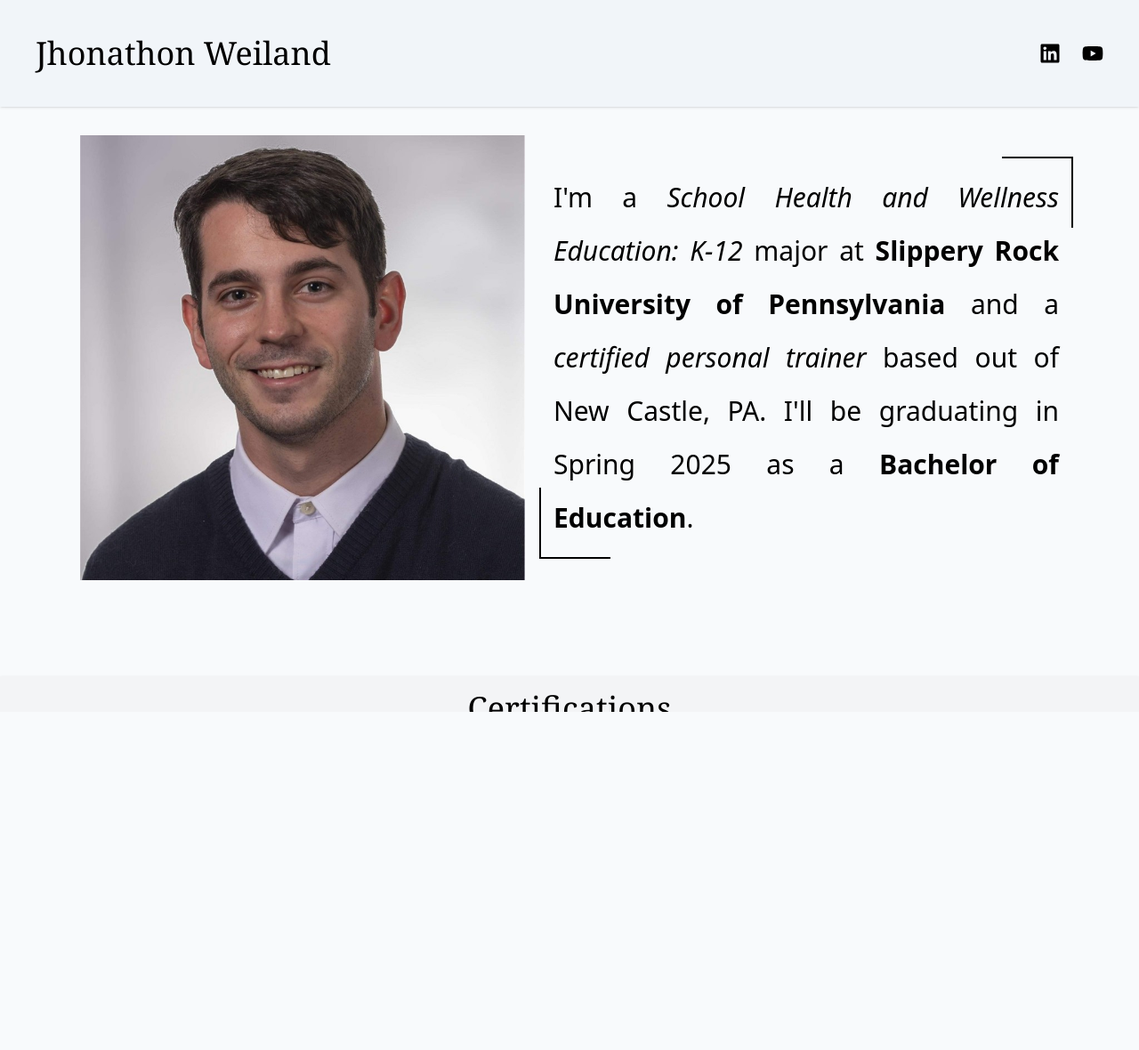
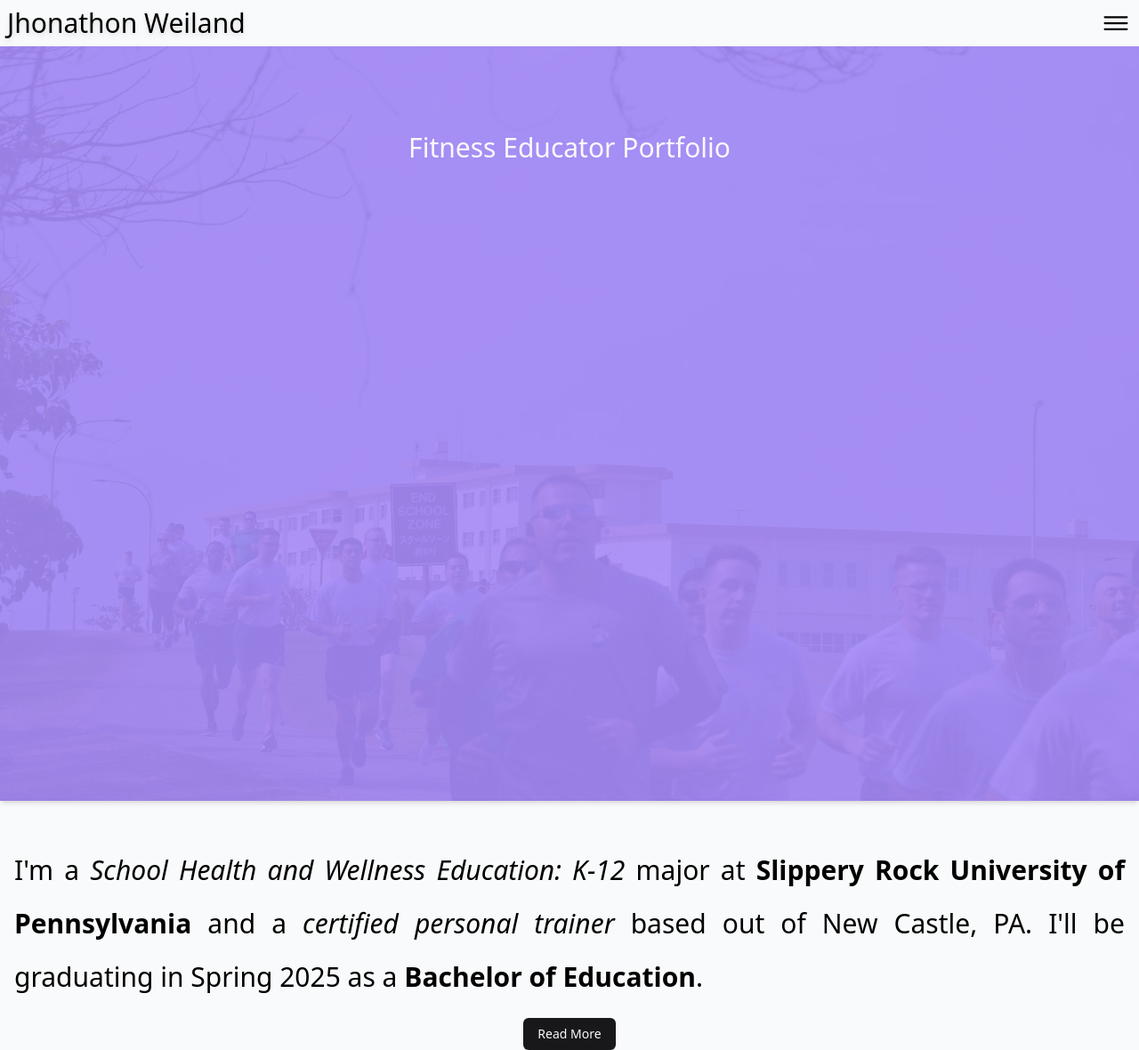
Before and after one commit to csfrey/jweilandportfolio, a Next.js app: page / in a window 1280 px wide. Shown: the whole page at 89% size. Before the commit the page ends 800 px from the top, so only its background shows below. Built offline with nearby package versions, Linux system fonts and the light colour scheme.

Commit message:
lets try again

```diff
--- a/app/globals.css
+++ b/app/globals.css
@@ -4,7 +4,6 @@
 
 @layer base {
   :root {
-
     --background: 0 0% 100%;
 
     --foreground: 240 10% 3.9%;
@@ -53,10 +52,9 @@
 
     --chart-5: 27 87% 67%;
 
-    --radius: 0.5rem
+    --radius: 0.5rem;
   }
   .dark {
-
     --background: 240 10% 3.9%;
 
     --foreground: 0 0% 98%;
@@ -103,7 +101,7 @@
 
     --chart-4: 280 65% 60%;
 
-    --chart-5: 340 75% 55%
+    --chart-5: 340 75% 55%;
   }
 }
 
--- a/app/layout.tsx
+++ b/app/layout.tsx
@@ -2,6 +2,7 @@ import type { Metadata } from "next";
 import "./globals.css";
 
 import { DM_Serif_Display, DM_Sans } from "next/font/google";
+import SiteHeader from "@/components/SiteHeader";
 
 const dmSans = DM_Sans({
   subsets: ["latin"],
@@ -30,9 +31,10 @@ export default function RootLayout({
   return (
     <html lang="en">
       <body
-        className={`${dmSans.variable} ${dmSerif.variable} font-sans text-black bg-slate-50`}
+        className={`${dmSans.variable} ${dmSerif.variable} font-sans text-black h-screen flex flex-col bg-gray-50`}
       >
-        {children}
+        <SiteHeader />
+        <main className="grow flex flex-col">{children}</main>
       </body>
     </html>
   );
--- a/app/page.tsx
+++ b/app/page.tsx
@@ -21,168 +21,35 @@ const ShortBio = () => (
 // const longBio =
 //   "I was born and raised in Southeast Texas,  but spent the majority of my childhood moving around many of the southern states. In school, I participated in an athletics program and powerlifting competitions which introduced me to my passion for health and wellness. At 19, I joined the U.S. Air Force as a Supply troop and was stationed overseas for 6 years. I had the pleasure of living and working in the U.K., South Korea, and Japan. I was able to gain invaluable workplace experience,  plentiful volunteer opportunities, the training and skillset to become a strong leader, and an innumerable amount of unique cultural experiences that living internationally can offer. Today, I spend my time as a  certified personal trainer working with clients of all age groups, and as a full-time university student working towards a Bachelors in Education that specializes in school health and wellness for all grades, as well as a minor in the Japanese language and history.";
 
-const Cert = ({
-  title,
-  org,
-  year,
-  img,
-}: {
-  title: string;
-  org: string;
-  year: string;
-  img: string;
-}) => (
-  <div className="w-[200px] md:w-[360px]">
-    <div className="flex justify-center mb-4">
-      <Image
-        className="md:hidden"
-        src={img}
-        alt={title}
-        width={150}
-        height={150}
-      />
-      <Image
-        className="hidden md:block"
-        src={img}
-        alt={title}
-        width={220}
-        height={220}
-      />
-    </div>
-    <div className="font-bold text-xl text-center">{title}</div>
-    <div className="font-thin text-center">{org}</div>
-    <div className="text-center">{year}</div>
-  </div>
-);
-
 export default function Home() {
-  const certsRef = useRef<HTMLElement | null>(null);
-
   return (
-    <div className="snap-mandatory snap-y overflow-y-scroll h-screen">
-      <div className="h-screen md:h-[95%] flex flex-col snap-always snap-center">
-        {/* Mobile header */}
-        <header className="bg-slate-100 shadow md:hidden">
-          <div className="p-4 mx-auto w-[360px]">
-            <div className="font-serif text-6xl">
-              <div className="mb-4 flex space-x-2">
-                <div className="grow flex flex-col justify-center">
-                  <div className="border border-black"></div>
-                </div>
-                <div className="text-right">Jhonathon</div>
-              </div>
-              <div className="flex space-x-2">
-                <div>Weiland</div>
-                <div className="grow flex flex-col justify-center">
-                  <div className="border border-black"></div>
-                </div>
-              </div>
-            </div>
+    <div className="h-screen flex flex-col">
+      <section className="shadow-md mb-8">
+        <div>
+          <div className="absolute w-full text-center mt-24 z-10 text-3xl text-gray-50">
+            Fitness Educator Portfolio
           </div>
-          <div className="flex justify-center space-x-6 text-2xl p-4">
-            <FaLinkedin />
-            <FaYoutube />
-          </div>
-        </header>
-
-        {/* Web header */}
-        <header className="bg-slate-100 shadow hidden md:block">
-          <div className="p-10 flex justify-between">
-            <div className="font-serif text-4xl">Jhonathon Weiland</div>
-            <div className="flex flex-col justify-center">
-              <div className="flex space-x-6 text-2xl">
-                <FaLinkedin />
-                <FaYoutube />
-              </div>
-            </div>
-          </div>
-        </header>
-
-        {/* mobile intro */}
-        <section className="grow flex flex-col justify-center md:hidden md:grow-0">
-          <div className="cornerbox w-[450px] mx-auto p-4">
-            <ShortBio />
-          </div>
-        </section>
-        <section className="flex justify-center text-4xl my-8 md:hidden">
-          <FaArrowDown
-            onClick={() =>
-              certsRef.current?.scrollIntoView({
-                behavior: "smooth",
-              })
-            }
-          />
-        </section>
-
-        {/* web intro */}
-        <section className="hidden md:grow md:block">
-          <div className="flex justify-center space-x-4 mt-24 lg:mt-8">
-            <Image
-              className="block lg:hidden"
-              src="/images/headshot.png"
-              alt="portait"
-              width={300}
-              height={300}
-            />
-            <Image
-              className="hidden lg:block"
-              src="/images/headshot.png"
-              alt="portait"
-              width={500}
-              height={500}
-            />
-            <div className="flex flex-col justify-center">
-              <div className="cornerbox w-[450px] mx-auto p-4 xl:w-[600px]">
-                <ShortBio />
-              </div>
-            </div>
-          </div>
-        </section>
-      </div>
-
-      <section
-        ref={certsRef}
-        className="h-screen bg-gray-100 shadow p-4 snap-always snap-center"
-      >
-        <div className="text-center text-4xl font-serif mb-8">
-          Certifications
-        </div>
-        <div className="">
-          <div className="flex justify-center mb-4">
-            <Cert
-              title="Associate of Arts"
-              org="University of Maryland Global Campus"
-              year="2020"
-              img="/images/associatedegree.png"
-            />
-            <Cert
-              title="Certified Personal Trainer"
-              org="National Personal Training Institute of Southern California, Inc."
-              year="2022"
-              img="/images/cpt.png"
-            />
-          </div>
-          <div className="flex justify-center">
-            <Cert
-              title="Red Cross EMR"
-              org="American Red Cross"
-              year="2023"
-              img="/images/red-cross-emr.png"
-            />
-            <Cert
-              title="Title IX"
-              org="NFHS"
-              year="2022"
-              img="/images/title-ix.png"
-            />
-          </div>
-          <div className="flex justify-center mt-8">
-            <Button className="">See More</Button>
+          <div className="relative after:content-normal after:absolute after:top-0 after:left-0 after:w-full after:h-full after:bg-violet-400 after:bg-opacity-90">
+            <img className="w-full" src="/images/running.png" />
           </div>
         </div>
       </section>
 
-      <section className="h-screen snap-always snap-center"></section>
+      <section className="">
+        <div className="p-4 font-sans text-justify text-xl leading-loose lg:text-2xl lg:leading-loose xl:text-3xl xl:leading-loose">
+          I&apos;m a <i>School Health and Wellness Education: K-12</i> major at{" "}
+          <strong>Slippery Rock University of Pennsylvania</strong> and a{" "}
+          <i>certified personal trainer</i> based out of New Castle, PA.
+          I&apos;ll be graduating in Spring 2025 as a{" "}
+          <strong>Bachelor of Education</strong>.
+        </div>
+      </section>
+
+      <section className="grow flex flex-col justify-center">
+        <div className="flex justify-center">
+          <Button>Read More</Button>
+        </div>
+      </section>
     </div>
   );
 }
--- /dev/null
+++ b/components/SiteHeader.tsx
@@ -0,0 +1,16 @@
+import { IoIosMenu } from "react-icons/io";
+
+const SiteHeader = () => {
+  return (
+    <header className="shadow p-2 flex justify-between">
+      <div className="flex flex-col justify-center">
+        <h1 className="font text-3xl drop-shadow-md">Jhonathon Weiland</h1>
+      </div>
+      <div className="flex flex-col justify-center">
+        <IoIosMenu className="text-4xl" />
+      </div>
+    </header>
+  );
+};
+
+export default SiteHeader;
```
Also changed, not shown: public/images/running.png (added).
